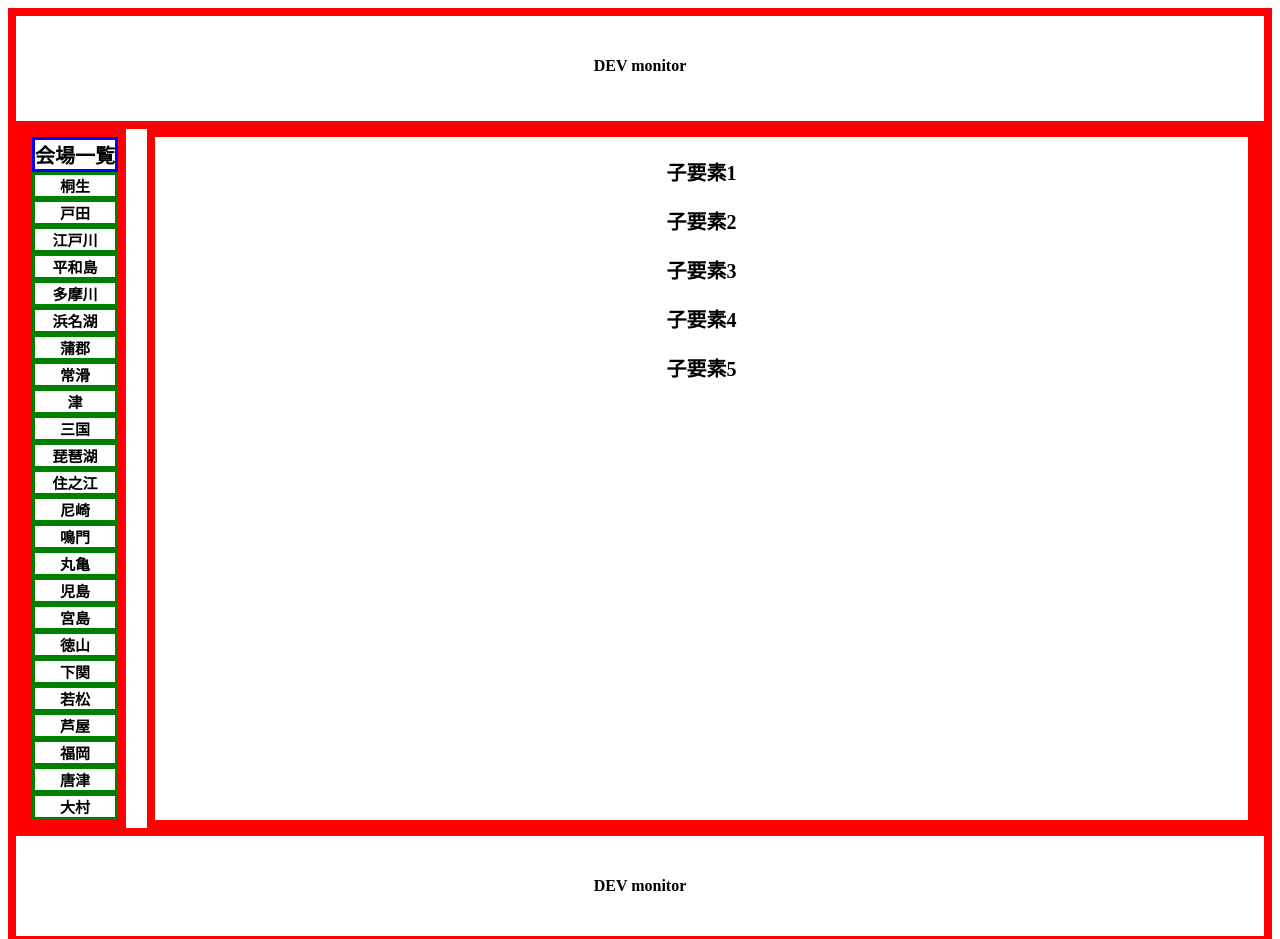
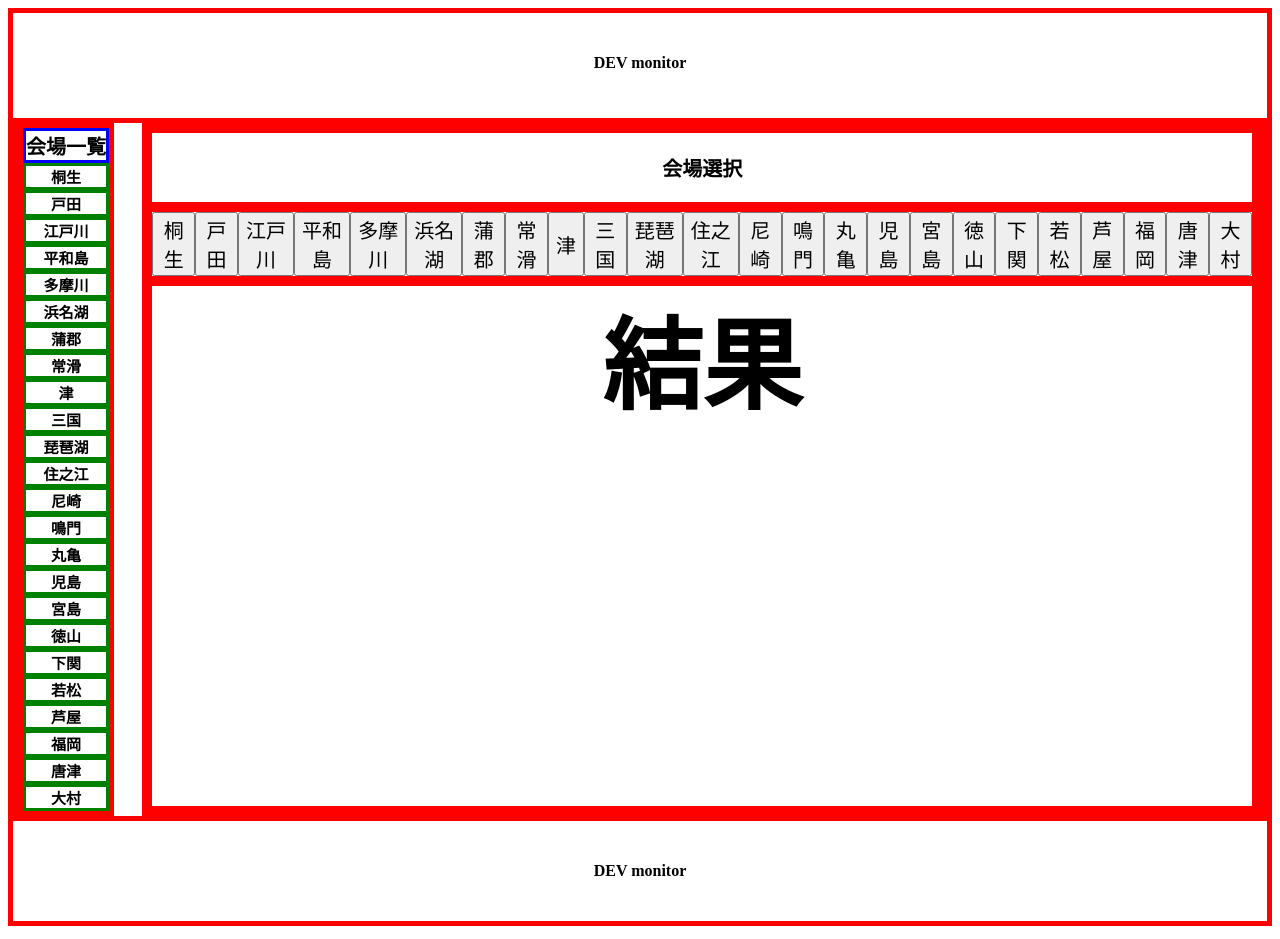
Before and after one commit to SasadaKohei/boatraceAI, a plain HTML site: page public/index.html in a window 1280 px wide. Shown: the top 939 px of the page. Drawn offline with Linux system fonts and the light colour scheme; some packages are replaced by stand-ins of ours.

Commit message:
change right layout

```diff
--- a/public/CSS/main.css
+++ b/public/CSS/main.css
@@ -1,5 +1,5 @@
 div{
-    border: solid 8px red;
+    border: solid 5px red;
     box-sizing: border-box;
     text-align: center;
     font-weight: bold;
@@ -23,7 +23,7 @@ header{
 
 /* contents 左側のレイアウト設定 */
 .contents-left{
-    flex-basis: 15%;
+    flex-basis: 20%;
 }
 
 .all_venue{
@@ -44,8 +44,27 @@ header{
 .contents-right{
     flex-basis: 90%;
     margin-left: auto;
+    display: flex;
+    flex-direction: column;
 }
 
+.right-header{
+    flex-basis: 5%;
+    font-size: 20px;
+}
+
+.right-select{
+    flex-basis: 10%;
+    display: flex;
+    font-size: 20px;
+}
+
+.right-result{
+    flex-basis: 85%;
+    font-size: 100px;
+}
+
+/* footer レイアウト設定 */
   footer{
       line-height: 100px;
       width: 100%;
--- a/public/index.html
+++ b/public/index.html
@@ -21,12 +21,16 @@
           <p class="all_venue"> 会場一覧</p>
           <script>createContentsMenu();</script>
         </div>
-        <div class="flex-contents contents-right">
-          <p>子要素1</p>
-          <p>子要素2</p>
-          <p>子要素3</p>
-          <p>子要素4</p>
-          <p>子要素5</p>
+        <div id="ContentsRight" class="contents-right">
+          <div class="flex-right-contents right-header">
+              <p>会場選択</p>
+          </div>
+          <div id="RightContentsContents" class="flex-right-contents right-select">
+            <script>
+              createVenueSelectList();
+            </script>
+          </div>
+          <div class="flex-right-contents right-result">結果</div>
         </div>
       </div>
 
--- a/public/scripts/main.js
+++ b/public/scripts/main.js
@@ -30,21 +30,21 @@ function createContentsMenu() {
  *
  * */
 function createVenueSelectList() {
-    let div = document.getElementById("VenueSelectList");
+    let div = document.getElementById("RightContentsContents");
 
     for (let count = 0; count < venue.length; count++) {
-        let cvs = document.createElement('button');
+        let button = document.createElement('button');
         let text = document.createTextNode(venue[count]);
-        cvs.appendChild(text);
-        cvs.setAttribute('id', 'venueButton' + count);
+        button.appendChild(text);
+        button.setAttribute('id', 'venueButton' + count);
         //後にスクレイピング競技開催中の会場フラグを追加
         if (String(venue[count]) === '鳴門') {
-            cvs.setAttribute('class', 'open_venue');
+            button.setAttribute('class', 'flex-contents open_venue');
             // cvs.addEventListener('click', onClickVenueButton);
         } else {
-            cvs.setAttribute('class', 'rest_venue');
+            button.setAttribute('class', 'flex-contents rest_venue');
         }
-        div.appendChild(cvs);
+        div.appendChild(button);
     }
 }
 
```
